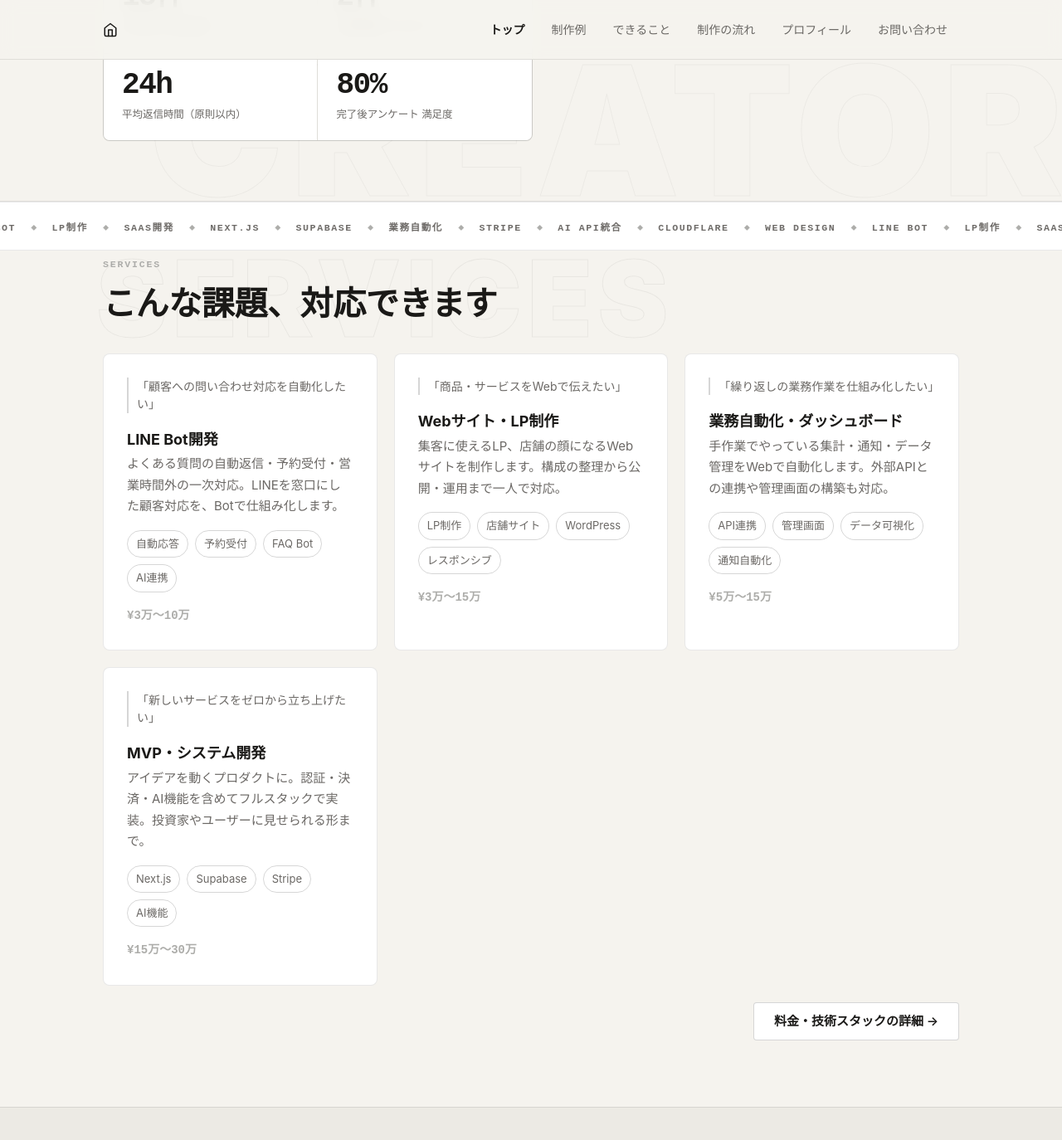
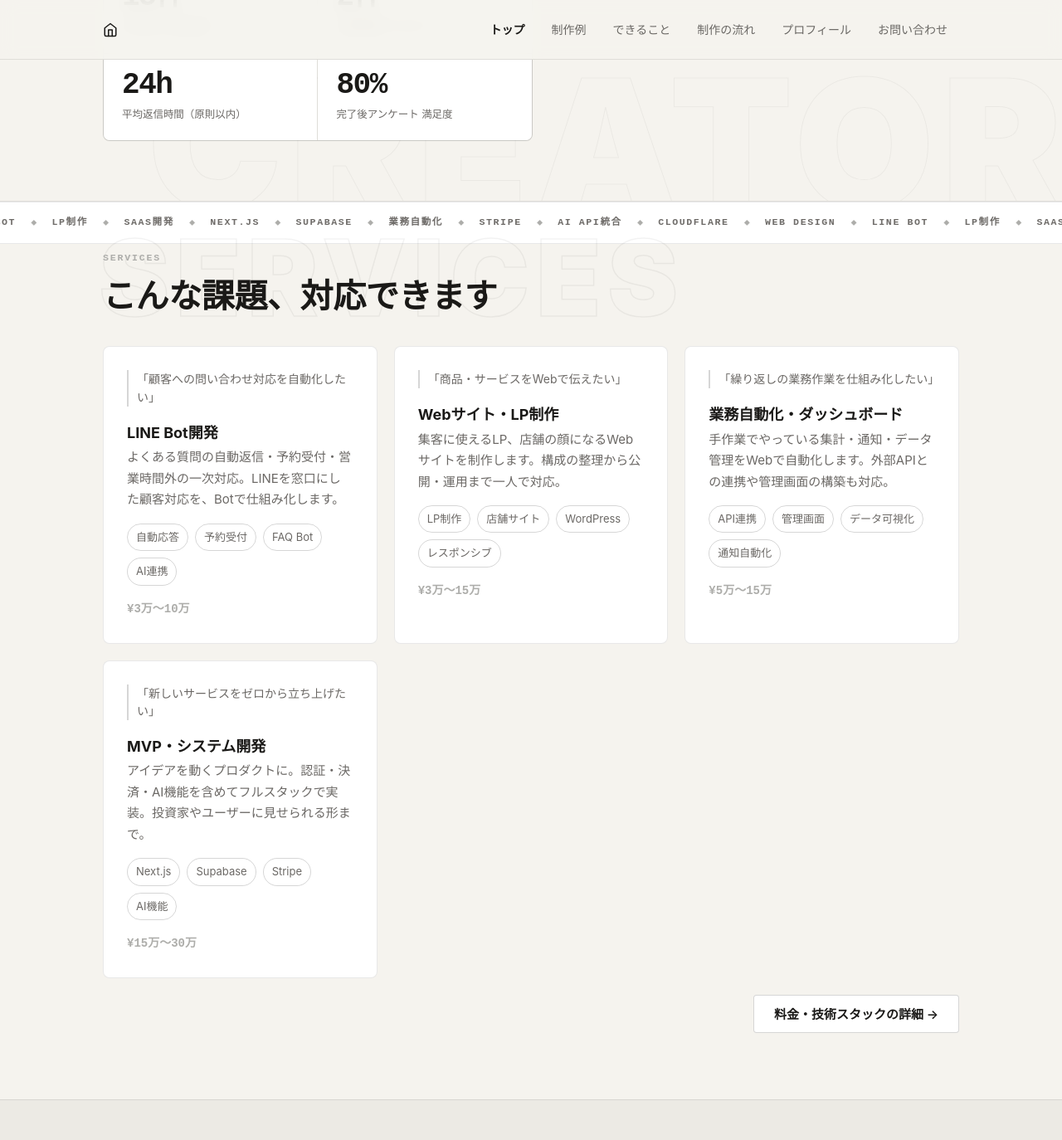
Before and after one commit to imagawadaigo/daigo-portfolio, a Jekyll site: the page built from index.html, in a window 1280 px wide and 1400 px high, scrolled down 773 px. Shown: the top 1374 px of the window at 83% size. Built offline with Jekyll 4.4.1, drawn with Linux system fonts in a browser that asks for light colours.

Commit message:
Fix ghost text and marquee bugs
- Ghost text: div approach → ::after/::before pseudo-elements via data-ghost attribute
  (flex container 内の絶対配置 div がレイアウトを壊していた根本原因を修正)
- Marquee: display:inline-flex → flex + flex-wrap:nowrap + width:max-content
  (2行折り返しの原因を修正)
- index.html: ghost text div を削除し data-ghost 属性に変更

Co-Authored-By: Claude Sonnet 4.6 <noreply@anthropic.com>

```diff
--- a/assets/css/style.css
+++ b/assets/css/style.css
@@ -675,7 +675,10 @@ body {
 }
 @keyframes marquee{from{transform:translateX(0);}to{transform:translateX(-50%);}}
 .marquee-track{
-  display:inline-flex;align-items:center;
+  display:flex;
+  flex-wrap:nowrap;
+  align-items:center;
+  width:max-content;
   white-space:nowrap;
   animation:marquee 32s linear infinite;
   will-change:transform;
@@ -692,16 +695,27 @@ body {
 .marquee-dot{
   color:var(--text-subtle);
   font-size:0.45rem;
-  vertical-align:middle;
+  line-height:1;
+  flex-shrink:0;
 }
 
-/* ── Ghost / outline text ── */
-.ghost-text{
+/* ── Ghost text via pseudo-elements (data-ghost attribute) ── */
+
+/* Hero: ::after pseudo-element so it never affects flex layout */
+.hero{
+  position:relative;
+  overflow:hidden;
+}
+.hero[data-ghost]::after{
+  content:attr(data-ghost);
   position:absolute;
+  bottom:-0.18em;
+  right:-0.04em;
+  font-size:clamp(80px,17vw,220px);
   font-weight:900;
   color:transparent;
-  -webkit-text-stroke:1.5px rgba(0,0,0,0.055);
-  letter-spacing:0.05em;
+  -webkit-text-stroke:1px rgba(0,0,0,0.045);
+  letter-spacing:0.04em;
   line-height:1;
   text-transform:uppercase;
   user-select:none;
@@ -710,35 +724,34 @@ body {
   font-family:var(--font-sans);
   z-index:0;
 }
+.hero__grid{position:relative;z-index:1;}
 
-/* Hero ghost */
-.hero{position:relative;overflow:hidden;}
-.hero__ghost{
+/* Section headers: ::before pseudo-element */
+.section__header{
+  position:relative;
+  overflow:visible;
+}
+.section__header[data-ghost]::before{
+  content:attr(data-ghost);
   position:absolute;
-  font-size:clamp(80px,17vw,220px);
+  top:-0.18em;
+  left:-0.04em;
+  font-size:clamp(52px,10vw,130px);
   font-weight:900;
   color:transparent;
-  -webkit-text-stroke:1px rgba(0,0,0,0.038);
-  letter-spacing:0.04em;
+  -webkit-text-stroke:1.5px rgba(0,0,0,0.05);
+  letter-spacing:0.06em;
   line-height:1;
   text-transform:uppercase;
   user-select:none;
   pointer-events:none;
   white-space:nowrap;
   font-family:var(--font-sans);
-  bottom:-24px;
-  right:-10px;
   z-index:0;
 }
-.hero__grid{position:relative;z-index:1;}
-
-/* Section ghost */
-.section__header{position:relative;}
-.section__ghost{
-  font-size:clamp(52px,10vw,130px);
-  -webkit-text-stroke:1px rgba(0,0,0,0.05);
-  top:-6px;
-  left:-8px;
+.section__header[data-ghost]>*{
+  position:relative;
+  z-index:1;
 }
 
 /* ── Taller work thumb with hover zoom ── */
@@ -753,9 +766,6 @@ body {
   box-shadow:var(--shadow);
 }
 
-/* ── Section ghost text overflow visible ── */
-.section__header{overflow:visible;}
-
 /* ── Larger work cards in works grid ── */
 .work-card__thumb{aspect-ratio:16/10;overflow:hidden;}
 .work-card__thumb img{width:100%;height:100%;object-fit:cover;display:block;transition:transform 0.45s ease;}
--- a/index.html
+++ b/index.html
@@ -27,8 +27,7 @@ jsonld: |
 ---
 
 <!-- ── Hero ── -->
-<section class="hero">
-  <div class="hero__ghost" aria-hidden="true">CREATOR</div>
+<section class="hero" data-ghost="CREATOR">
   <div class="container">
     <div class="hero__grid">
       <div>
@@ -99,8 +98,7 @@ jsonld: |
 <!-- ── Services: problem-first ── -->
 <div class="container">
   <section class="section" aria-labelledby="services-title">
-    <header class="section__header">
-      <div class="ghost-text section__ghost" aria-hidden="true">SERVICES</div>
+    <header class="section__header" data-ghost="SERVICES">
       <span class="section__eyebrow">Services</span>
       <h2 class="section__title" id="services-title">こんな課題、対応できます</h2>
     </header>
@@ -203,8 +201,7 @@ jsonld: |
 
   <!-- Works preview -->
   <section class="section" aria-labelledby="works-preview-title">
-    <header class="section__header">
-      <div class="ghost-text section__ghost" aria-hidden="true">WORKS</div>
+    <header class="section__header" data-ghost="WORKS">
       <span class="section__eyebrow">Works</span>
       <h2 class="section__title" id="works-preview-title">制作実績（一部）</h2>
       <p class="section__lead">自社開発プロダクトと受注制作の一部を掲載しています。</p>
@@ -266,8 +263,7 @@ jsonld: |
 
   <!-- Process -->
   <section class="section" aria-labelledby="process-title">
-    <header class="section__header">
-      <div class="ghost-text section__ghost" aria-hidden="true">PROCESS</div>
+    <header class="section__header" data-ghost="PROCESS">
       <span class="section__eyebrow">Process</span>
       <h2 class="section__title" id="process-title">制作の流れ</h2>
       <p class="section__lead">「どう進めるか」が見えると、依頼しやすくなります。</p>
```
